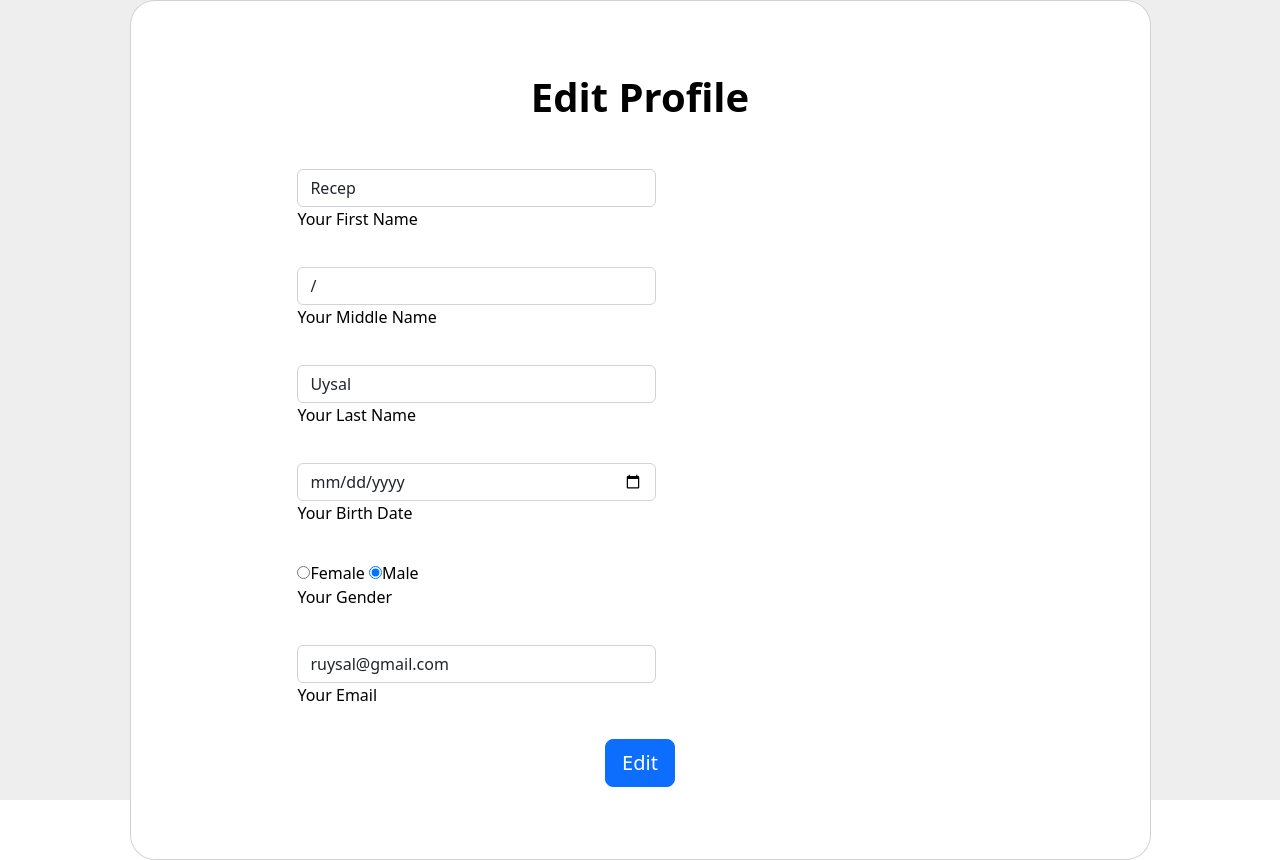
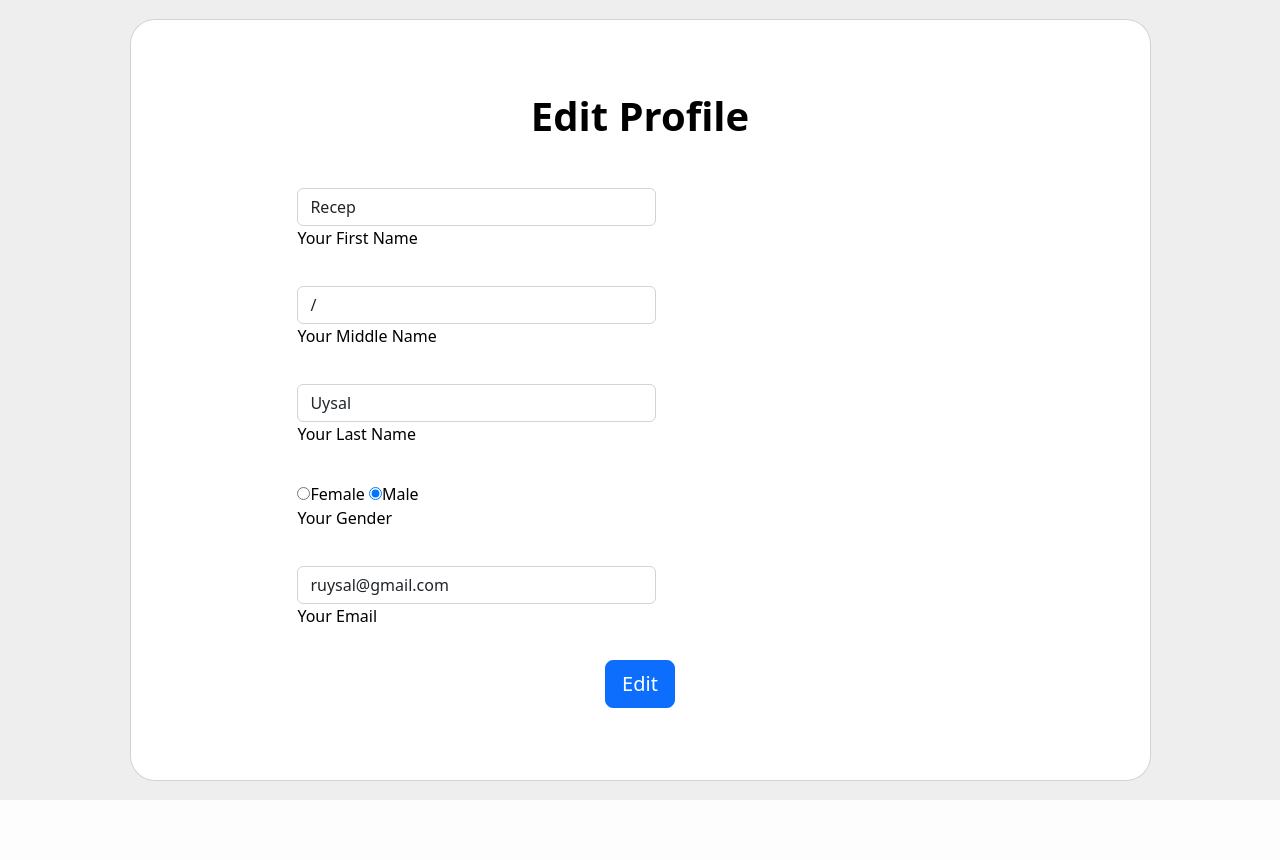
Before and after one commit to cs353-project/Local_Events_App, a PHP site: page /edit_profile.php in a window 1280 px wide. After the commit the page ends 800 px from the top, so only its background shows below. Run offline with PHP 8.4, Linux system fonts and the light colour scheme; a user stored in the database is signed in; data comes from the database, SQL or seed files in the repository.

Commit message:
Edit profile bug fix

```diff
--- a/edit_profile.php
+++ b/edit_profile.php
@@ -26,14 +26,13 @@
                                         $result = mysqli_query($connection, $query);
 
                                         $first_name = ""; $middle_name = ""; $last_name = "";
-                                        $birth_date = ""; $gender = ""; $mail = "";
+                                        $gender = ""; $mail = "";
 
                                         while ($row = mysqli_fetch_assoc($result))
                                         {
                                             $first_name = $row["first_name"];
                                             $middle_name = $row["middle_name"];
                                             $last_name = $row["last_name"];
-                                            $birth_date = $row["dateOfBirth"];
                                             $gender = $row["gender"];
                                             $mail = $row["mail"];
                                         }
@@ -60,14 +59,6 @@
                                         <div class="form-outline mb-1 w-50">
                                             <input type="text" name="last_name" class="form-control" value=<?php echo $last_name ?> required/>
                                             <label class="form-label">Your Last Name</label>
-                                        </div>
-                                    </div>
-
-                                    <div class="d-flex flex-row align-items-center mb-4">
-                                        <i class="fas fa-user fa-lg me-3 fa-fw"></i>
-                                        <div class="form-outline mb-1 w-50">
-                                            <input type="date" name="date" class="form-control" required/>
-                                            <label class="form-label">Your Birth Date</label>
                                         </div>
                                     </div>
 
```
Also changed, not shown: form_process/edit_profile_process.php (+1 -7 lines).
